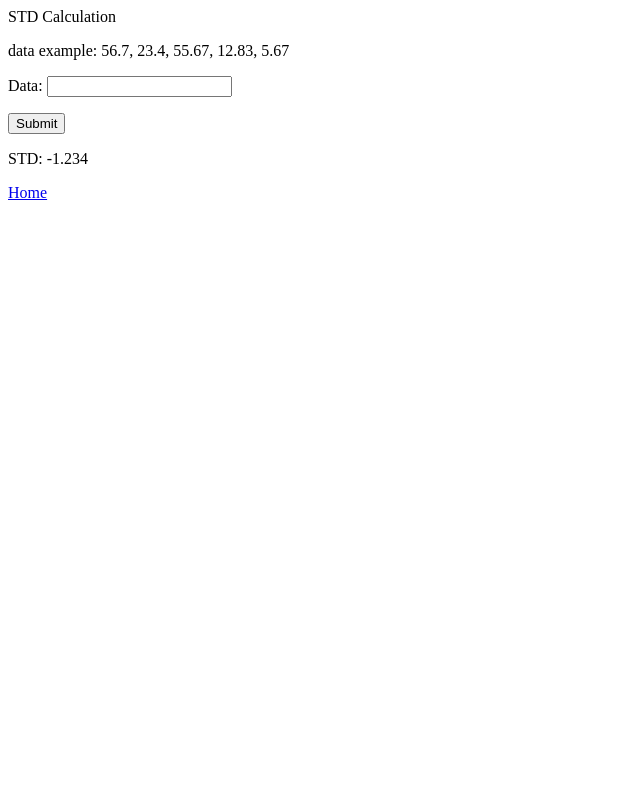
After one commit to adios-kelly/BusinessDataAnalysisWeb, a Flask app: page /std_calc in a window 1280 px wide. The commit adds this page. Shown: the whole page, without its empty margins (0-640 px from the left). Run offline with Flask 3, Linux system fonts and the light colour scheme.

Commit message:
calc std value for input list.

```diff
--- a/app.py
+++ b/app.py
@@ -1,6 +1,6 @@
 from flask import Flask, render_template
 from flask import request
-from mcalc import m_simple_calc
+from mcalc import m_simple_calc,m_std_calc
 
 
 app = Flask(__name__)
@@ -13,6 +13,10 @@ def index():
 def simple_calc():
     return m_simple_calc()
 
+@app.route('/std_calc', methods=['POST','GET'])
+def std_calc():
+    return m_std_calc()
+
 
 if __name__ == '__main__':
     app.run(debug=True)
--- a/mcalc.py
+++ b/mcalc.py
@@ -1,5 +1,7 @@
 from flask import Flask, render_template
 from flask import request
+import numpy as np
+
 
 def m_simple_calc():
     data_min_value_tmp = -1.234
@@ -15,3 +17,23 @@ def m_simple_calc():
         data_min_value_tmp = min(data_list)
     return render_template('simple_calc.html',
                             data_min_value=data_min_value_tmp)
+
+
+
+def mstd(arr):
+    return np.std(arr)
+
+def m_std_calc():
+    data_std_value_tmp = -1.234
+
+    if request.method == 'POST':
+        datatxt = request.form.get('datatxt')
+        data_list = []
+        for x in datatxt.split(','):
+            x = x.strip()
+            x = float(x)
+            data_list.append(x)
+        print('data_list_input={0}'.format(data_list))
+        data_std_value_tmp = mstd(data_list)
+    return render_template('std_calc.html',
+                            data_std_value=data_std_value_tmp)
--- a/templates/index.html
+++ b/templates/index.html
@@ -7,7 +7,10 @@
             <p>hello Kelly's web hello</p>
         </div>
         <div>
-            <a href='/simple_calc'>Simple Calc<a>
+            <a href='/simple_calc'>Simple Calc</a>
+	</div>
+	<div>
+            <a href='/std_calc'>STD Calc</a>
         </div>
      </body>
 </html>
--- /dev/null
+++ b/templates/std_calc.html
@@ -0,0 +1,28 @@
+<html>
+     <head>
+            <title>KellyWeb</title>
+     </head>
+     <body>
+        <div>
+            <p>STD Calculation</p>
+        </div>
+
+        <div>
+            <form  method="post">
+                <div><p>data example: 56.7, 23.4, 55.67, 12.83, 5.67</p></div>
+                <p>Data:  <input type="text" name="datatxt"></p>
+                <p><input type="submit" value="Submit"></p>
+            </form>
+
+        </div>
+
+        <div>
+            <p>STD: {{data_std_value}} </p>
+        </div>
+
+
+        <div>
+            <a href='/'>Home<a>
+        </div>
+     </body>
+</html>
```
